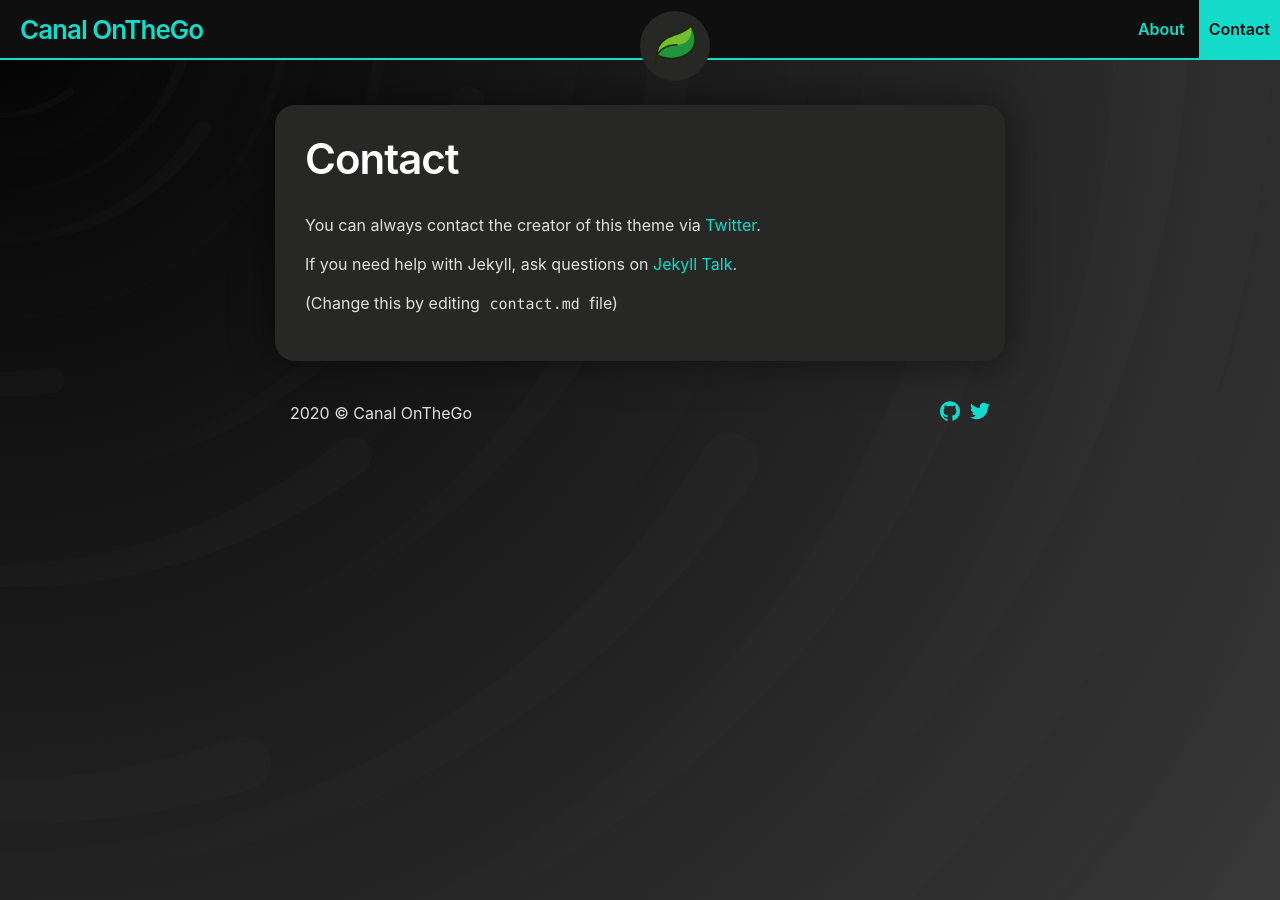
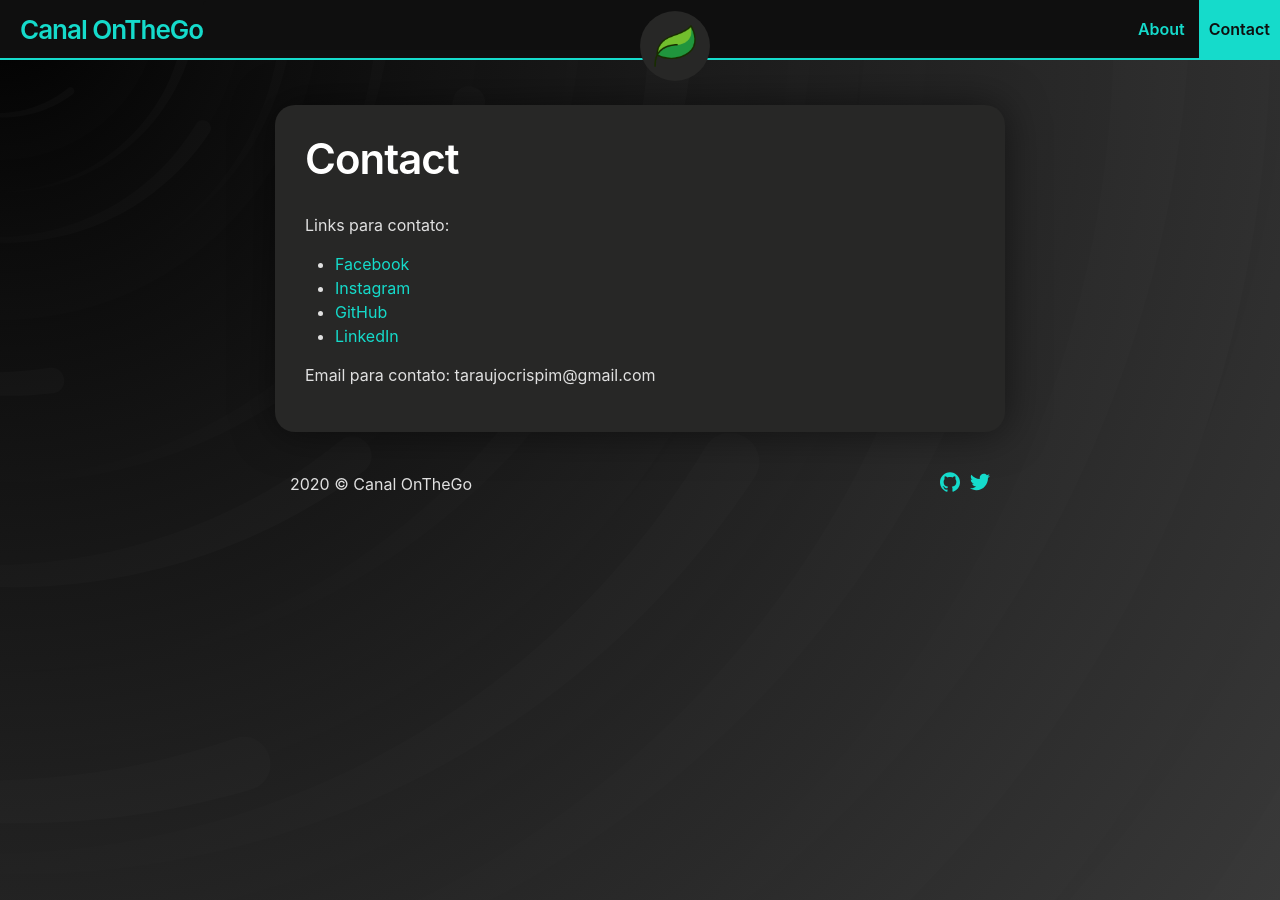
Before and after one commit to Teethew/teethew.github.io, a Jekyll site: the page built from contact.md, in a window 1280 px wide. Built offline with Jekyll 4.4.1, drawn with Linux system fonts in a browser that asks for light colours.

Commit message:
Update contact.md

```diff
--- a/contact.md
+++ b/contact.md
@@ -3,8 +3,11 @@ title: Contact
 layout: page
 ---
 
-You can always contact the creator of this theme via [Twitter](https://twitter.com/_SupunKavinda).
+Links para contato:
+- [Facebook](https://www.facebook.com/thiagoaraujo2015)
+- [Instagram](https://www.instagram.com/bugadao_)
+- [GitHub](https://github.com/Teethew)
+- [LinkedIn](https://www.linkedin.com/in/taraujocrispim/)
 
-If you need help with Jekyll, ask questions on [Jekyll Talk](https://talk.jekyllrb.com/).
-
-(Change this by editing `contact.md` file)
+Email para contato:
+taraujocrispim@gmail.com
```
